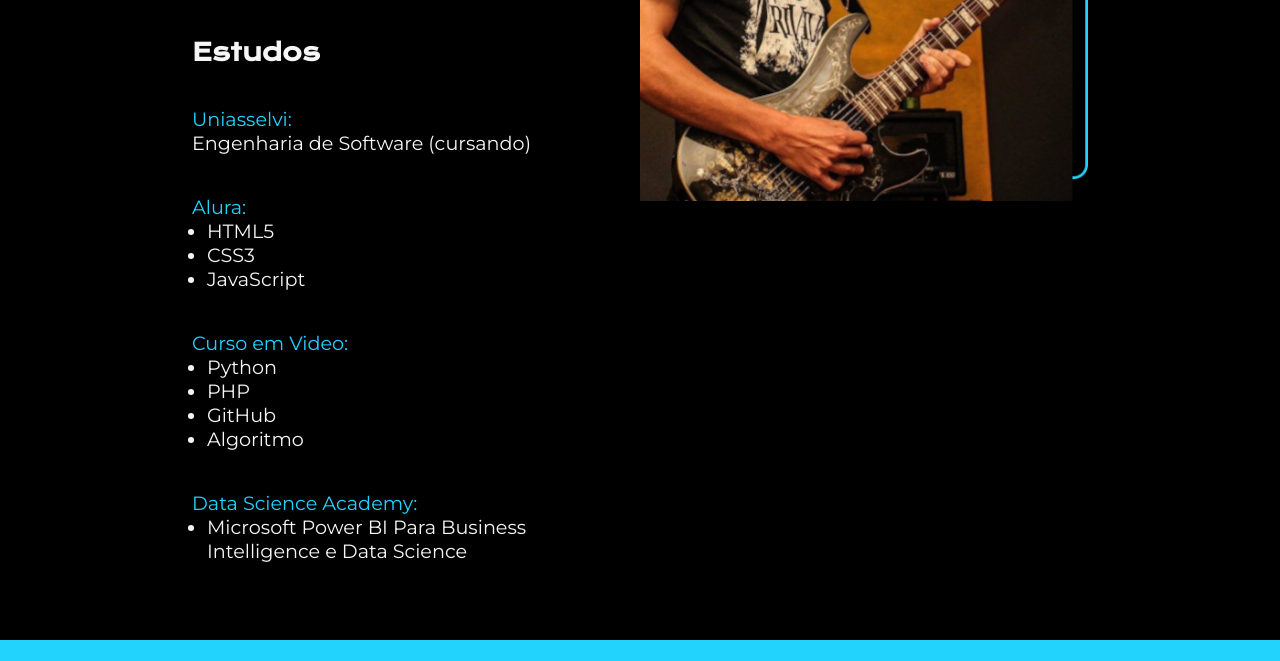
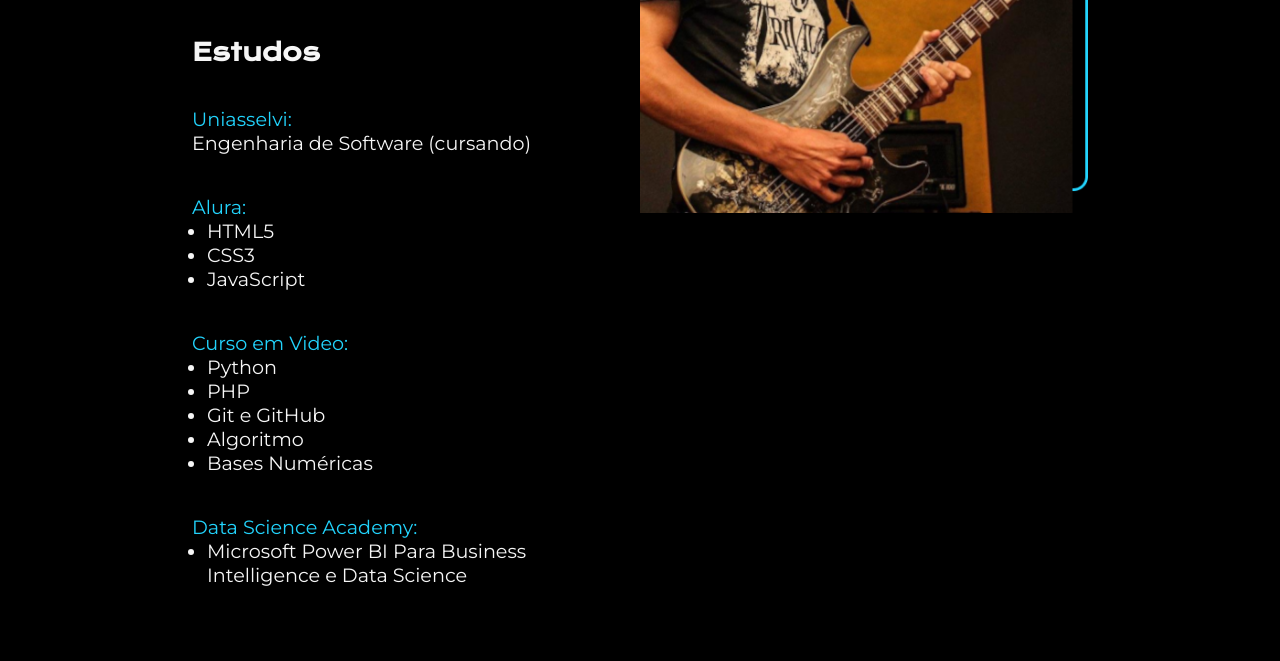
Before and after one commit to albertobtlima/alberto-lima, a plain HTML site: page html/curriculo.html in a window 1280 px wide. Shown: the part 740-1401 px from the top of the page. Drawn offline with nearby package versions, Linux system fonts and the light colour scheme.

Commit message:
Update curriculo

```diff
--- a/html/curriculo.html
+++ b/html/curriculo.html
@@ -55,8 +55,9 @@
                 <li><span class="apresentacao__conteudo__destaque">Curso em Video:</span></li>
                 <li class="apresentacao__conteudo__item">Python</li>
                 <li class="apresentacao__conteudo__item">PHP</li>
-                <li class="apresentacao__conteudo__item">GitHub</li>
+                <li class="apresentacao__conteudo__item">Git e GitHub</li>
                 <li class="apresentacao__conteudo__item">Algoritmo</li>
+                <li class="apresentacao__conteudo__item">Bases Numéricas</li>
             </ul>
             <ul class="apresentacao__conteudo__texto">
                 <li><span class="apresentacao__conteudo__destaque">Data Science Academy:</span></li>
```
